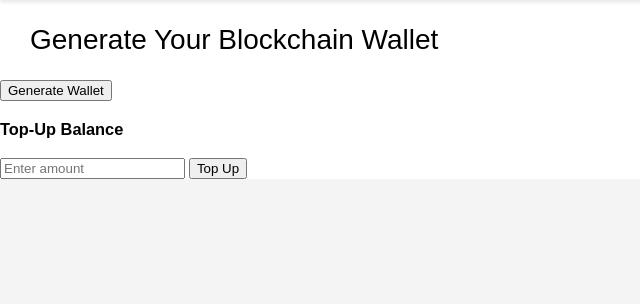
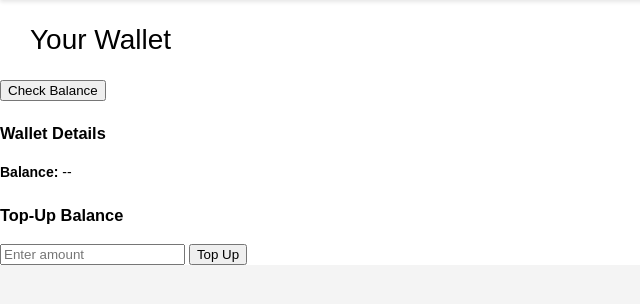
Before and after one commit to macapac/Web-Security-Shop, a PHP site: page /transactions/wallet.php in a window 1280 px wide. Shown: the part 69-373 px from the top of the page, without its empty margins (0-640 px from the left). Run offline with PHP 8.4, Linux system fonts and the light colour scheme.

Commit message:
GetBalance feature

```diff
--- a/wallet.php
+++ b/wallet.php
@@ -9,9 +9,10 @@ ini_set('display_errors', 1);
 // Include cryptographic functions
 require_once 'crypto.php'; // File where cryptographic functions like key generation are defined
 
+session_start(); // Start the session
+
 if ($_SERVER['REQUEST_METHOD'] === 'POST') {
     try {
-        session_start(); // Start the session
         // Check if the user is logged in
         if (!isset($_SESSION['CustomerID'])) {
             throw new Exception('User not logged in.');
@@ -19,6 +20,27 @@ if ($_SERVER['REQUEST_METHOD'] === 'POST') {
 
         // Get the logged-in user's CustomerID
         $customerID = $_SESSION['CustomerID'];
+
+        if (isset($_POST['get_balance'])) {
+            // Fetch and return the balance
+            $query = "SELECT * FROM wallets WHERE CustomerID = ?";
+            $stmt = $con->prepare($query);
+            $stmt->bind_param("i", $customerID);
+            $stmt->execute();
+            $result = $stmt->get_result();
+
+            if ($result->num_rows === 0) {
+                throw new Exception('No wallet found for this customer.');
+            }
+
+            $wallet = $result->fetch_assoc();
+            $balance = $wallet['Balance'];
+
+            // Respond with wallet balance
+            header('Content-Type: application/json');
+            echo json_encode(["balance" => $balance]);
+            exit;
+        }
 
         // Check if the request is for wallet creation or top-up
         if (isset($_POST['top_up_amount'])) {
@@ -94,44 +116,6 @@ if ($_SERVER['REQUEST_METHOD'] === 'POST') {
                 "new_balance" => $newBalance
             ]);
             exit;
-        } else {
-            // Handle Wallet Creation
-            // Check if the customer already has a wallet
-            $query = "SELECT * FROM wallets WHERE CustomerID = ?";
-            $stmt = $con->prepare($query);
-            $stmt->bind_param("i", $customerID);
-            $stmt->execute();
-            $result = $stmt->get_result();
-
-            if ($result->num_rows > 0) {
-                echo json_encode(["message" => "Wallet already exists for this customer!"]);
-                exit;
-            }
-
-            // Generate RSA key pair
-            $keys = generateKeyPair();
-            $publicKey = $keys['publicKey'];
-            $privateKey = $keys['privateKey'];
-
-            // Derive wallet address (e.g., hash of the public key)
-            $walletAddress = hash('sha256', $publicKey);
-
-            // Insert the wallet into the database
-            $stmt = $con->prepare(
-                "INSERT INTO wallets (CustomerID, WalletAddress, PublicKey, PrivateKey, Balance)
-                VALUES (?, ?, ?, ?, 0.00000000)"
-            );
-            $stmt->bind_param('isss', $customerID, $walletAddress, $publicKey, $privateKey);
-            $stmt->execute();
-
-            // Return wallet details as a JSON response
-            header('Content-Type: application/json');
-            echo json_encode([
-                "message" => "Wallet created successfully!",
-                "wallet_address" => $walletAddress,
-                "public_key" => $publicKey
-            ]);
-            exit;
         }
     } catch (Exception $e) {
         error_log("Error: " . $e->getMessage());
@@ -142,54 +126,56 @@ if ($_SERVER['REQUEST_METHOD'] === 'POST') {
     }
 }
 ?>
-
-
 <!DOCTYPE html>
 <html lang="en">
 
 <head>
     <meta charset="UTF-8">
     <meta name="viewport" content="width=device-width, initial-scale=1.0">
-    <title>Wallet Generator</title>
-    <link rel="stylesheet" href="style.css"> <!-- Link to your website's CSS -->
+    <title>Wallet Management</title>
+    <link rel="stylesheet" href="style.css"> <!-- Include your CSS file -->
 </head>
 
 <body>
-    <?php include 'header.php'; ?> <!-- Include the header of the website -->
+    <?php include 'header.php'; ?> <!-- Include the header -->
 
     <div class="container">
-        <h1>Generate Your Blockchain Wallet</h1>
-        <button id="generateWallet">Generate Wallet</button>
-        <div id="walletDetails" style="display: none; margin-top: 20px;">
-            <h3>Your Wallet Details</h3>
-            <p><b>Wallet Address:</b> <pre id="walletAddress"></pre></p>
-            <p><b>Balance:</b> <span id="walletBalance"></span></p>
+        <h1>Your Wallet</h1>
+
+        <button id="getBalance">Check Balance</button>
+        <div id="walletDetails" style="margin-top: 20px;">
+            <h3>Wallet Details</h3>
+            <p><b>Balance:</b> <span id="walletBalance">--</span></p>
         </div>
-        <div class="top-up-section">
+
+        <div class="top-up-section" style="margin-top: 20px;">
             <h3>Top-Up Balance</h3>
             <input type="number" id="topUpAmount" placeholder="Enter amount" min="0.01" step="0.01">
             <button id="topUpBalance">Top Up</button>
         </div>
+
         <div id="topUpMessage" style="margin-top: 20px;"></div>
     </div>
 
     <script>
-        // Handle wallet generation
-        document.getElementById('generateWallet').addEventListener('click', async () => {
+        // Handle balance retrieval
+        document.getElementById('getBalance').addEventListener('click', async () => {
             try {
-                const response = await fetch('wallet.php', { method: 'POST' });
+                const response = await fetch('wallet.php', {
+                    method: 'POST',
+                    headers: { 'Content-Type': 'application/x-www-form-urlencoded' },
+                    body: new URLSearchParams({ get_balance: true }),
+                });
+
                 const data = await response.json();
-
-                if (response.ok && data.message === 'Wallet created successfully!') {
-                    document.getElementById('walletAddress').textContent = data.wallet_address;
-                    document.getElementById('walletBalance').textContent = "0.00";
-                    document.getElementById('walletDetails').style.display = 'block';
+                if (response.ok) {
+                    document.getElementById('walletBalance').textContent = parseFloat(data.balance).toFixed(2);
                 } else {
-                    alert(data.message || 'Failed to generate wallet.');
+                    alert(data.error || 'Failed to fetch balance.');
                 }
             } catch (error) {
                 console.error('Error:', error);
-                alert('An error occurred while generating the wallet.');
+                alert('An error occurred while fetching the balance.');
             }
         });
 
```
